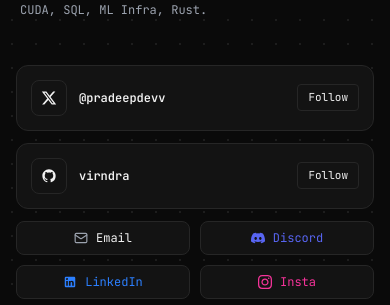
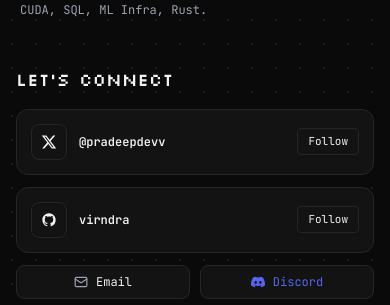
Before and after one commit to virndra/portfolio, a Next.js app: page / in a window 390 px wide. Shown: the part 472-777 px from the top of the page. Built offline with nearby package versions, Linux system fonts and the light colour scheme; no server answers; a web font is replaced by a local one.

Commit message:
feat: add Let's Connect section heading and increase mobile spacing

```diff
--- a/components/SocialLinks.tsx
+++ b/components/SocialLinks.tsx
@@ -51,8 +51,13 @@ export default function SocialLinks() {
       whileInView={{ opacity: 1, y: 0 }}
       viewport={{ once: true }}
       transition={{ duration: 0.5 }}
-      className="w-full mb-10 space-y-3 sm:space-y-4 select-none"
+      className="w-full mb-14 sm:mb-12 space-y-3 sm:space-y-4 select-none"
     >
+      {/* Outer Section Heading matching Projects & GitHub */}
+      <h2 className="font-heading text-lg text-[var(--foreground)] mb-4">
+        Let&apos;s Connect
+      </h2>
+
       {/* Row 1: Two large cards */}
       <div className="grid grid-cols-1 sm:grid-cols-2 gap-3 sm:gap-4">
         {/* X Account Card */}
```
